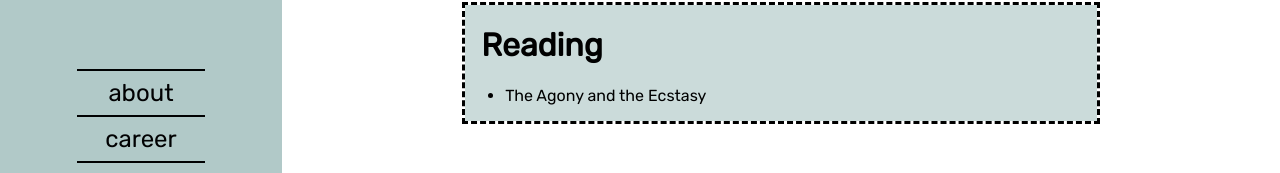
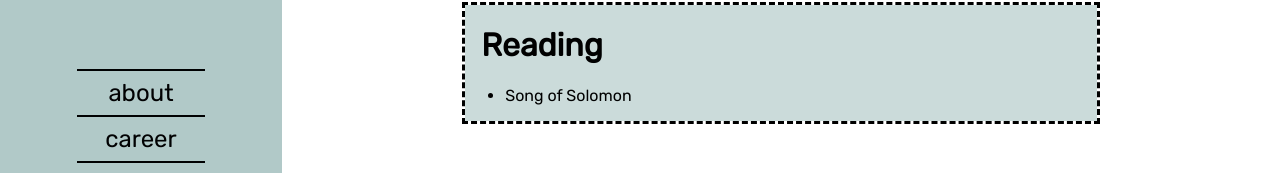
Before and after one commit to ashacs/ashacs.github.io, a React (Create React App) app: page /interests in a window 1280 px wide. Shown: the part 513-686 px from the top of the page. Built offline with nearby package versions, Linux system fonts and the light colour scheme; a web font is replaced by a local one.

Commit message:
Update reading

```diff
--- a/src/Components/Interests/index.js
+++ b/src/Components/Interests/index.js
@@ -32,7 +32,7 @@ class Interests extends Component {
           title="Watching"
           items={[{ title: "The West Wing" }, { title: "Seinfeld" }, { title: "Buffy the Vampire Slayer" }]}
         />
-        <Card title="Reading" items={[{ title: "The Agony and the Ecstasy" }]} />
+        <Card title="Reading" items={[{ title: "Song of Solomon" }]} />
       </div>
     );
   }
```
